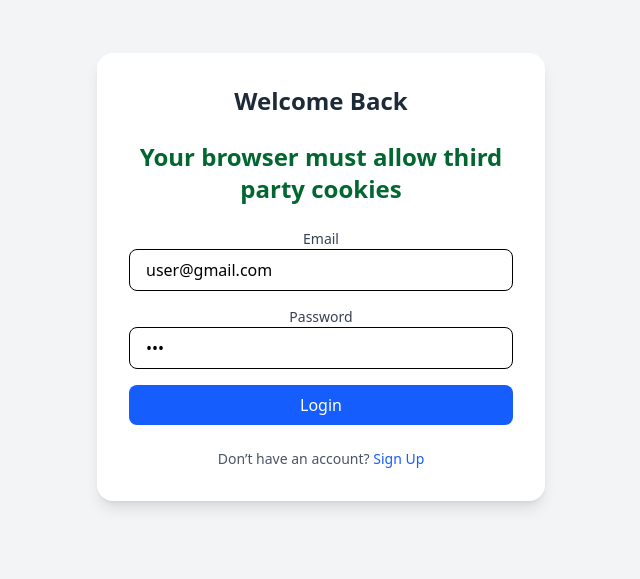
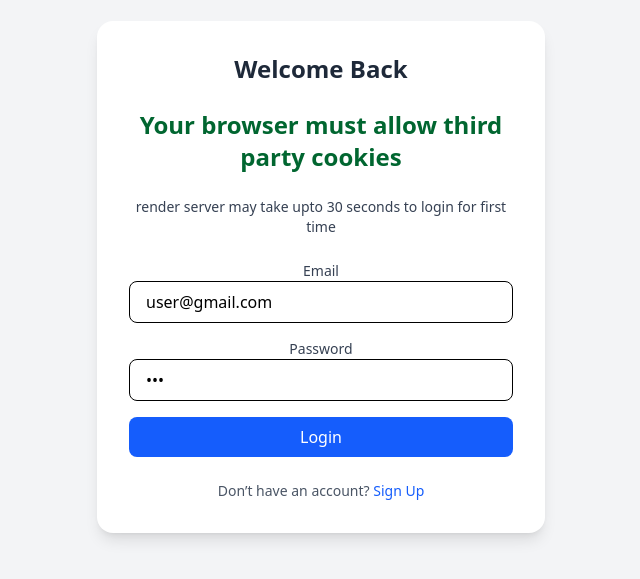
Before and after one commit to Sahil9111/-echolet-frontend, a React (Vite) app: page / in a window 1280 px wide. Shown: the part 123-702 px from the top of the page, without its empty margins (319-959 px from the left). Built offline with nearby package versions, Linux system fonts and the light colour scheme.

Commit message:
Update Login.jsx
adding login message for user

```diff
--- a/src/components/Authentication/Login.jsx
+++ b/src/components/Authentication/Login.jsx
@@ -55,6 +55,9 @@ function Login() {
         <h6 className="text-2xl font-bold text-center text-green-800 mb-6">
           Your browser must allow third party cookies
         </h6>
+        <h6 className="text-sm text-center text-gray-700 mb-6">
+          render server may take upto 30 seconds to login for first time
+        </h6>
 
         <form className="space-y-4" onSubmit={onSubmitHandler}>
           <div>
```
